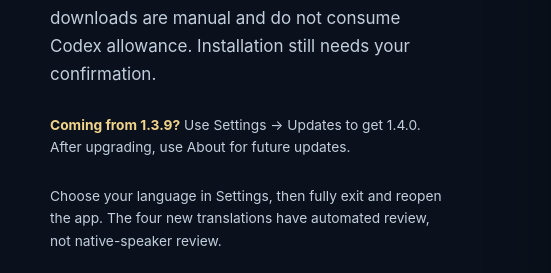
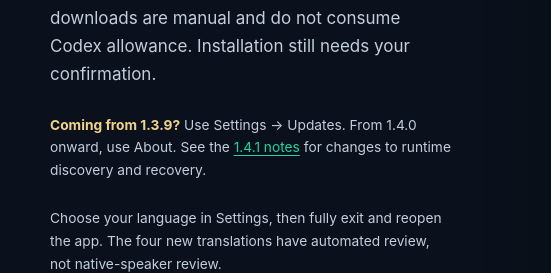
Before and after one commit to benthompsondev/usageloop, a plain HTML site: page docs/index.html in a window 1280 px wide. Shown: the part 2587-2860 px from the top of the page, 0-551 px from the left. Drawn offline with Linux system fonts and the light colour scheme.

Commit message:
Prepare UsageLoop 1.4.1 release notes

```diff
--- a/docs/index.html
+++ b/docs/index.html
@@ -122,7 +122,7 @@
         <p class="section-number">03</p>
         <h2 id="updates-title">Updates, now in About</h2>
         <p>Find your installed version, update status and next action together at the top of About. Checks and downloads are manual and do not consume Codex allowance. Installation still needs your confirmation.</p>
-        <p class="small"><strong>Coming from 1.3.9?</strong> Use Settings → Updates to get 1.4.0. After upgrading, use About for future updates.</p>
+        <p class="small"><strong>Coming from 1.3.9?</strong> Use Settings → Updates. From 1.4.0 onward, use About. See the <a href="https://github.com/benthompsondev/usageloop/blob/main/docs/1.4.1-release-notes.md">1.4.1 notes</a> for changes to runtime discovery and recovery.</p>
         <p class="small">Choose your language in Settings, then fully exit and reopen the app. The four new translations have automated review, not native-speaker review.</p>
       </div>
       <figure class="update-preview">
```
Also changed, not shown: 4 other files.
